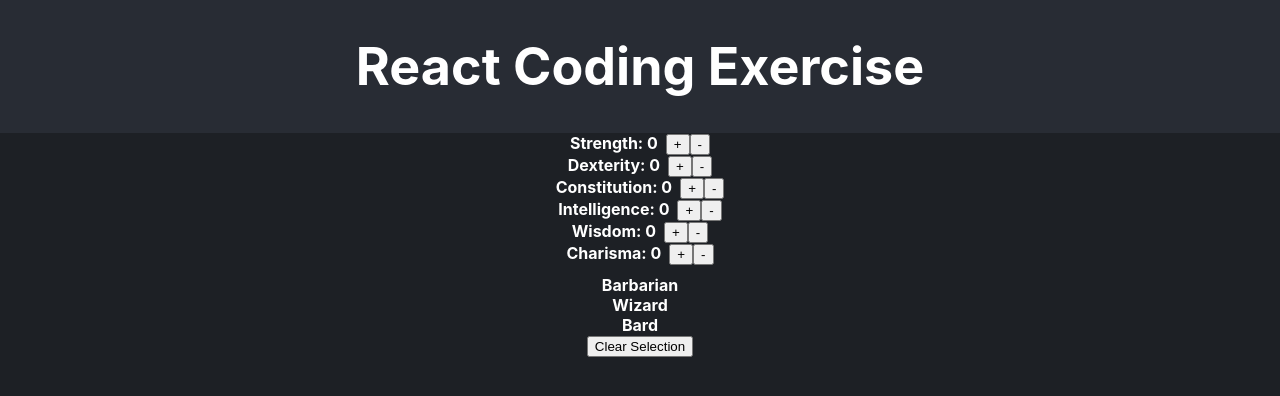
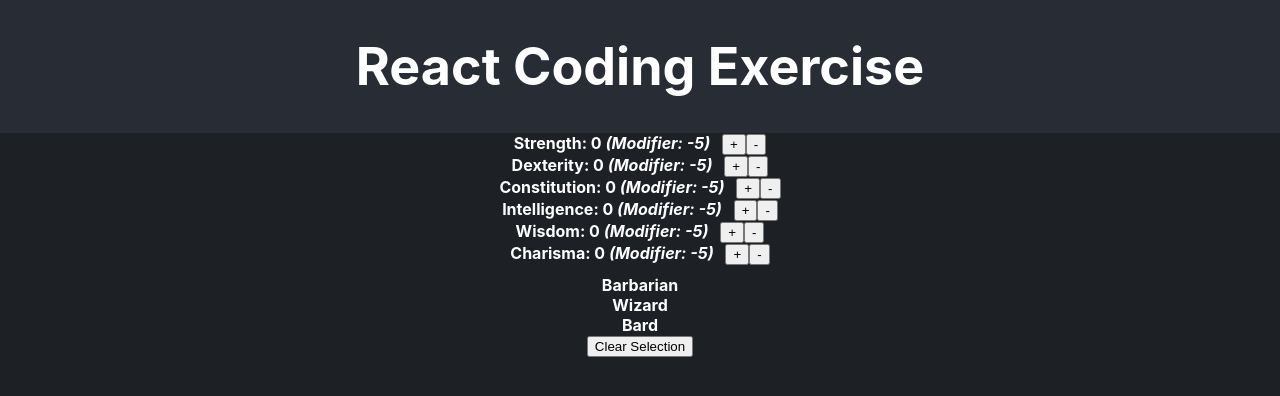
Before and after one commit to BrandonWong22/recruiting-webapp-character, a React (Create React App) app: page / in a window 1280 px wide. Shown: the top 396 px of the page. Built offline with nearby package versions, Linux system fonts and the light colour scheme.

Commit message:
complete 4th requirement

```diff
--- a/src/App.tsx
+++ b/src/App.tsx
@@ -2,6 +2,7 @@ import { useState } from 'react';
 import './App.css';
 import { ATTRIBUTE_LIST, CLASS_LIST, SKILL_LIST } from './consts'; // i had to edit the import to make it work for me
 import { Attributes } from './types';
+import { getModifier } from './helperFunctions';
 
 function App() {
   const [attributes, setAttributes] = useState({
@@ -53,9 +54,11 @@ function App() {
       <section className="App-section">
         <div className='attribute-controls' style={{marginBottom: '10px'}}>
           {ATTRIBUTE_LIST.map((attribute) => {
+              const value = attributes[attribute as keyof Attributes];
+              const modifier = getModifier(value);
             return (
               <div key={attribute}>
-                <strong style={{marginRight: "8px"}}>{attribute}: {attributes[attribute]}</strong>
+                <strong style={{marginRight: "8px"}}>{attribute}: {attributes[attribute]} <em>(Modifier: {modifier >= 0 ? `+${modifier}` : modifier})</em> </strong>
                 <button onClick={() => incrementAttribute(attribute)}>+</button>
                 <button onClick={() => decrementAttribute(attribute)}>-</button>
               </div>
--- /dev/null
+++ b/src/helperFunctions.ts
@@ -0,0 +1,3 @@
+export const getModifier = (value: number) => {
+    return Math.floor((value - 10) / 2);
+};
```
